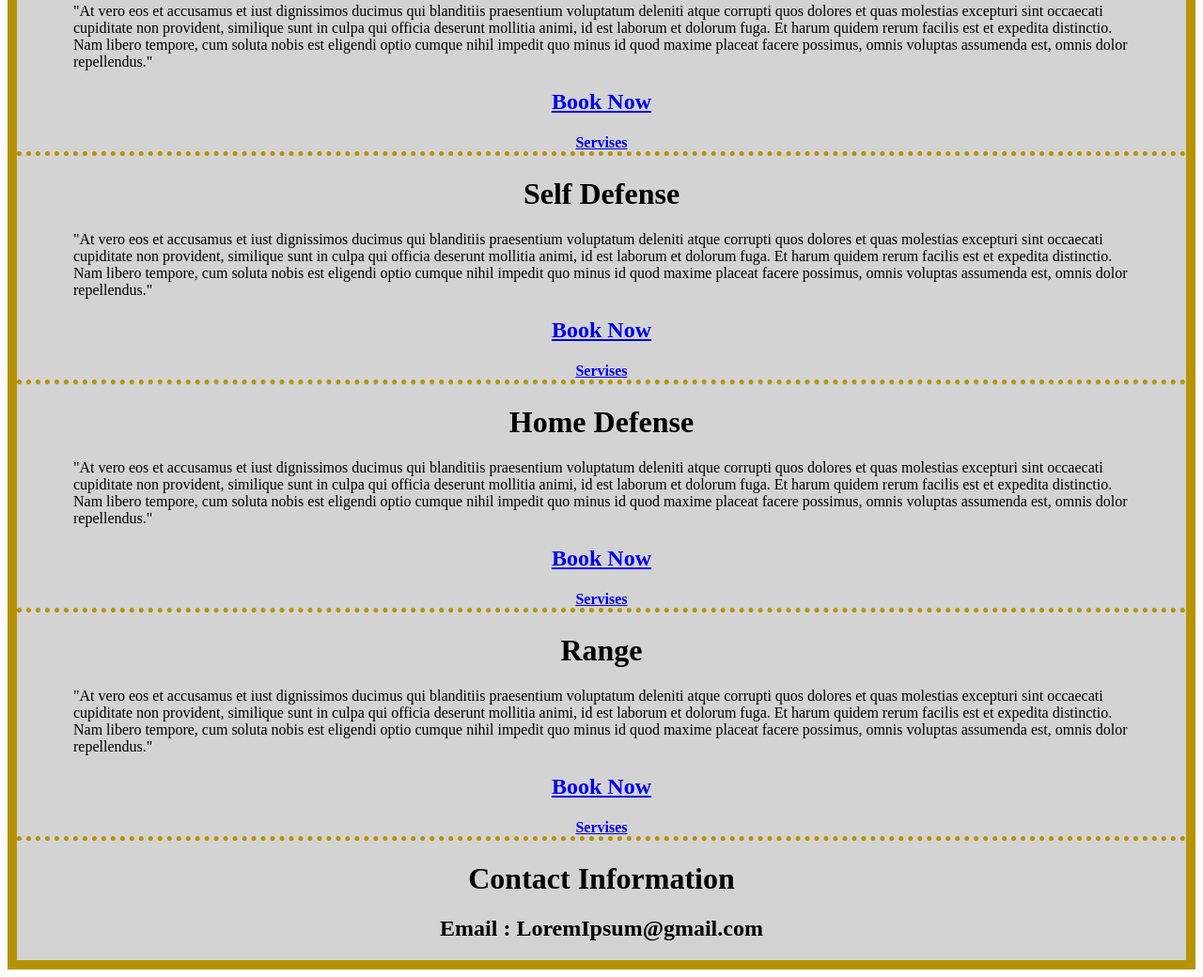
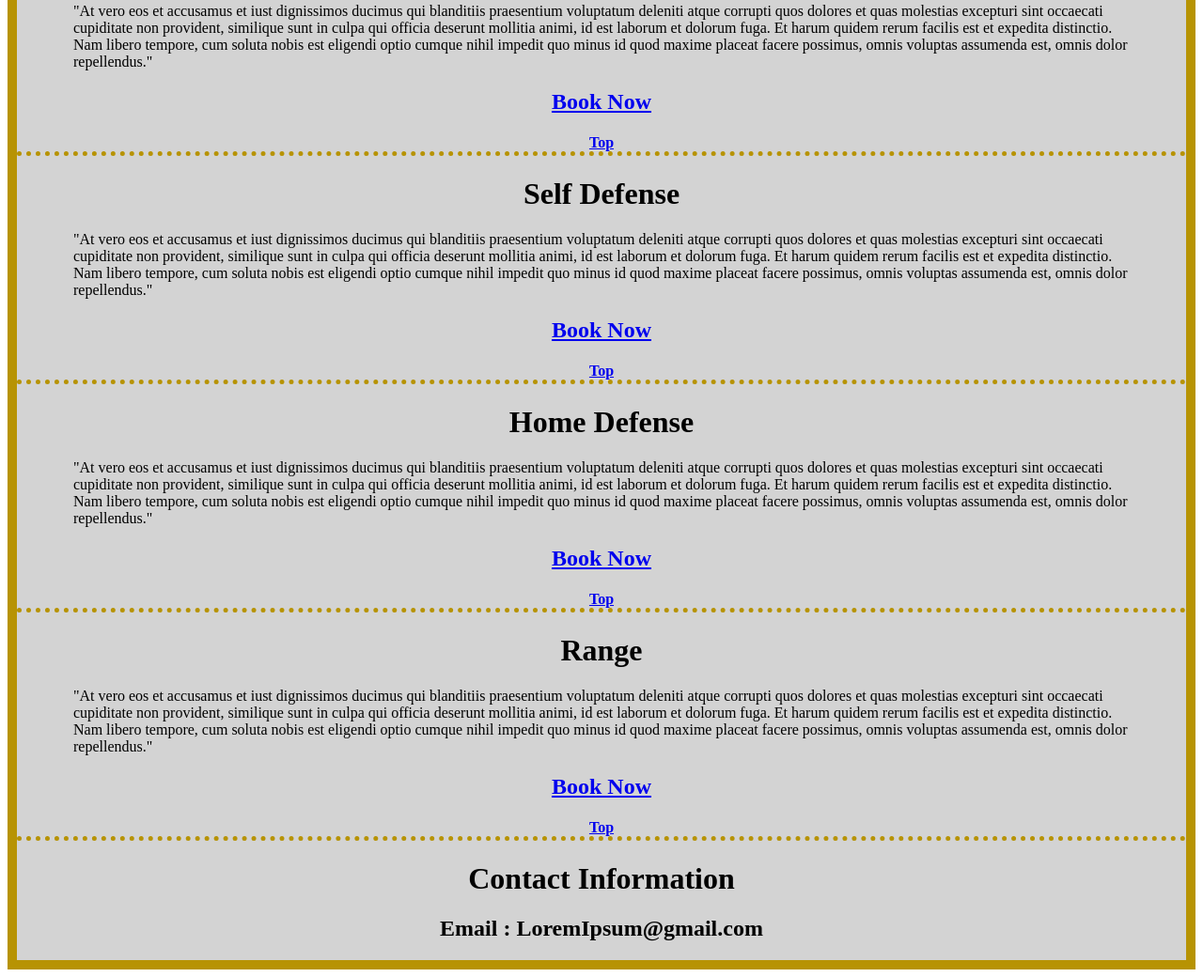
Before and after one commit to dregan66/dregan66.github.io, a plain HTML site: page creed.html in a window 1280 px wide. Shown: the part 2185-3225 px from the top of the page at 94% size. Drawn offline with Linux system fonts and the light colour scheme; files whose address does not match are found by name.

Commit message:
Update creed.html

```diff
--- a/creed.html
+++ b/creed.html
@@ -72,7 +72,7 @@
                         </p>
                         <div class="checkOut"><a class="square" href="https://guardianscreed.square.site/" target="_blank"><h2>Book Now</h2></a>
                         </div>
-                    <h4><a href="#services">Servises</a></h4>
+                    <h4><a href="#services">Top</a></h4>
 
                     <h1 id="sd">Self Defense</h1>
                     <p class="para">"At vero eos et accusamus et iust dignissimos ducimus qui blanditiis praesentium voluptatum
@@ -85,7 +85,7 @@
                         <div class="checkOut"><a class="square" href="https://guardianscreed.square.site/" target="_blank"><h2>Book Now</h2></a>
                         </div>
 
-                    <h4><a href="#services">Servises</a></h4>
+                    <h4><a href="#services">Top</a></h4>
 
                     <h1 id="hd">Home Defense</h1>
                     <p class="para">"At vero eos et accusamus et iust dignissimos ducimus qui blanditiis praesentium voluptatum
@@ -98,7 +98,7 @@
                         <div class="checkOut"><a class="square" href="https://guardianscreed.square.site/" target="_blank"><h2>Book Now</h2></a>
                         </div>
 
-                    <h4><a href="#services">Servises</a></h4>
+                    <h4><a href="#services">Top</a></h4>
 
                     <a id="range"><h1>Range</h1></a>
                     <p class="para">"At vero eos et accusamus et iust dignissimos ducimus qui blanditiis praesentium voluptatum
@@ -111,7 +111,7 @@
                         <div class="checkOut"><a class="square" href="https://guardianscreed.square.site/" target="_blank"><h2>Book Now</h2></a>
                         </div>
 
-                    <h4><a href="#services">Servises</a></h4>
+                    <h4><a href="#services">Top</a></h4>
 
                 </div>
 
```
